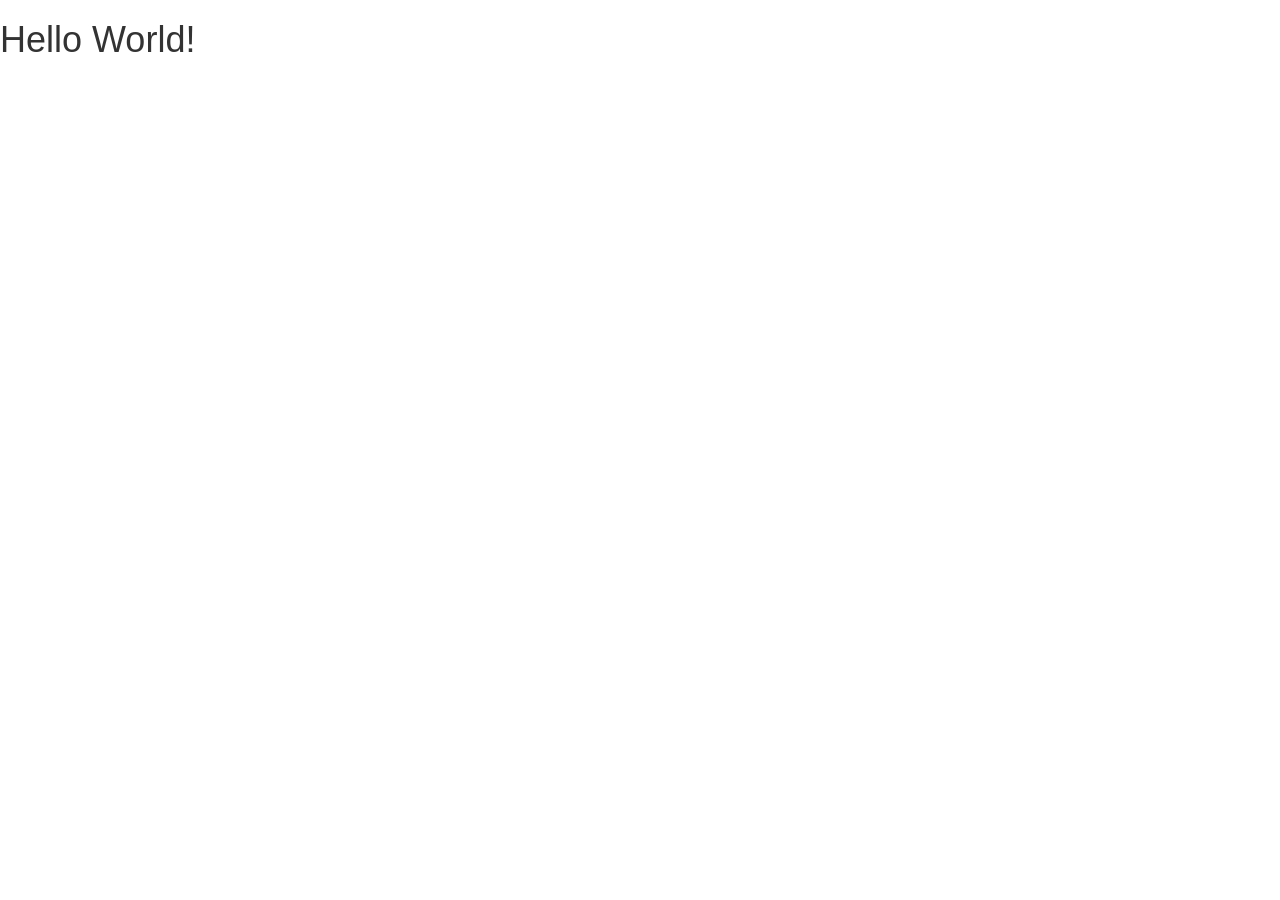
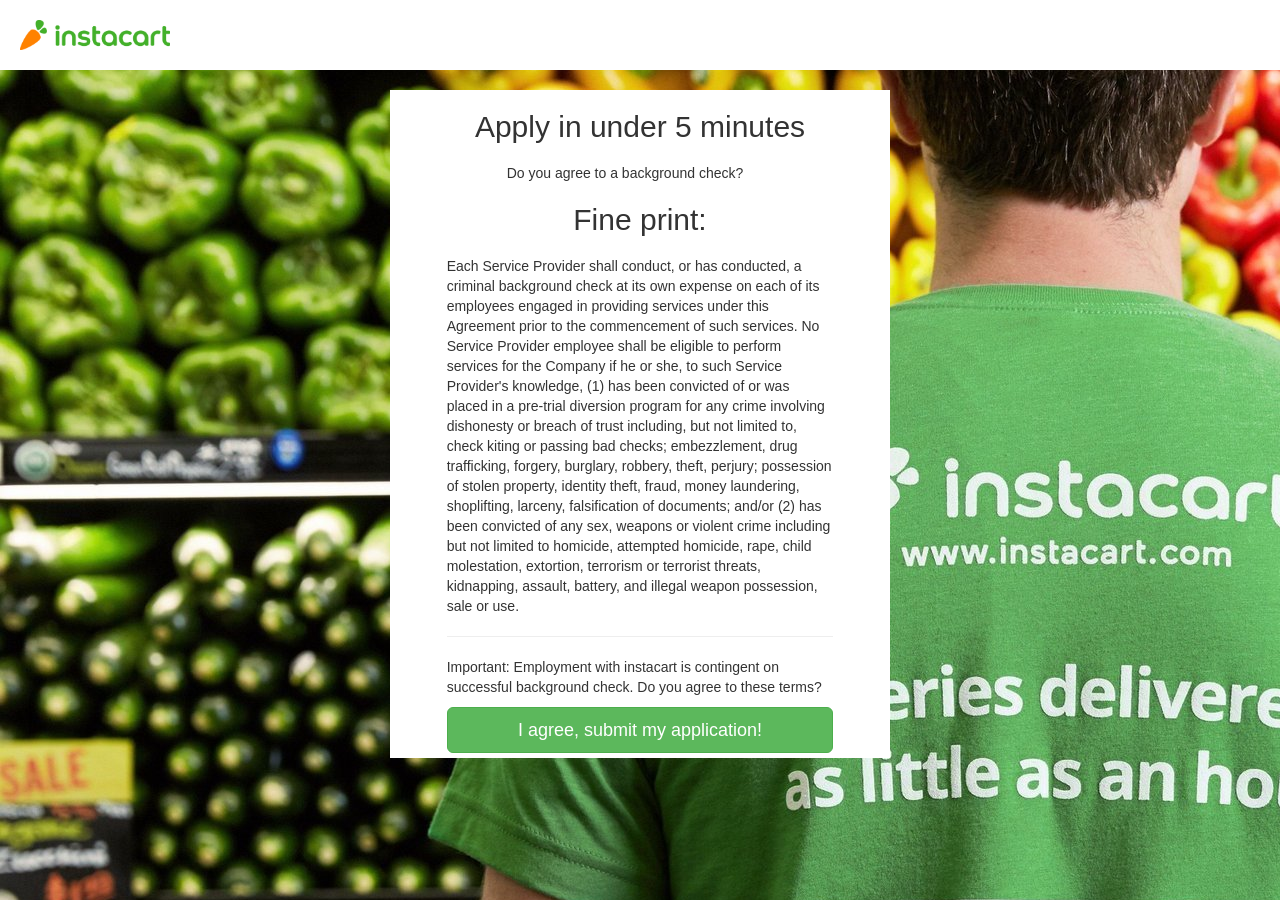
Before and after one commit to dsvorc41/shopper-challenge, a React (Create React App) app in the folder shopper-challenge/: page /dashboard in a window 1280 px wide. Before the commit the page ends 800 px from the top, so only its background shows below. Built offline with nearby package versions, Linux system fonts and the light colour scheme.

Commit message:
Add confirmation page

```diff
--- a/shopper-challenge/src/App.css
+++ b/shopper-challenge/src/App.css
@@ -18,8 +18,11 @@
   position:relative;
   width:33%;
   min-width:500px;
-  margin: 0 auto;
+  margin: 10px auto;
 
+}
+.text-left {
+  text-align: left;
 }
 
 .paragraph-container {
--- a/shopper-challenge/src/components/Dashboard.js
+++ b/shopper-challenge/src/components/Dashboard.js
@@ -1,11 +1,41 @@
 import React, { Component } from 'react';
-
+import Background from '../images/instacartShopper.jpg'
+import logo from '../images/instacartIcon.png';
+import { Button, Col } from 'react-bootstrap';
+let styles = {
+  root: {
+      backgroundImage: `url(${Background})`,
+      backgroundSize: 'stretch',
+      overflow: 'hidden',
+      width: "100%",
+      height: "900px"
+  },
+}
 
 class Dashboard extends Component {
   render() {
     return (
-      <div>
-          <h1>Hello World!</h1>
+      <div className="App" style={ styles.root }>
+        <div className="App-header">
+        <div className="image-container">
+          <img src={logo} className="App-logo" width="150" height="30"/>
+        </div>
+        </div>
+
+        <div className="form-container text-left">
+          <div id='parent_div_2' md={4} smOffset={4}>
+          <Col sm={10} smOffset={1} >
+            <h2>Apply in under 5 minutes</h2>
+            <p className="paragraph-container" >Do you agree to a background check?</p>
+            <h2>Fine print:</h2>
+            <p>Each Service Provider shall conduct, or has conducted, a criminal background check at its own expense on each of its employees engaged in providing services under this Agreement prior to the commencement of such services. No Service Provider employee shall be eligible to perform services for the Company if he or she, to such Service Provider's knowledge, (1) has been convicted of or was placed in a pre-trial diversion program for any crime involving dishonesty or breach of trust including, but not limited to, check kiting or passing bad checks; embezzlement, drug trafficking, forgery, burglary, robbery, theft, perjury; possession of stolen property, identity theft, fraud, money laundering, shoplifting, larceny, falsification of documents; and/or (2) has been convicted of any sex, weapons or violent crime including but not limited to homicide, attempted homicide, rape, child molestation, extortion, terrorism or terrorist threats, kidnapping, assault, battery, and illegal weapon possession, sale or use.
+              <hr></hr>
+              Important: Employment with instacart is contingent on successful background check. Do you agree to these terms?
+            </p>
+            <Button type="submit" bsStyle="success" bsSize="large" block >I agree, submit my application! </Button>
+            </Col>
+          </div>
+        </div>
       </div>
     );
   }
```
